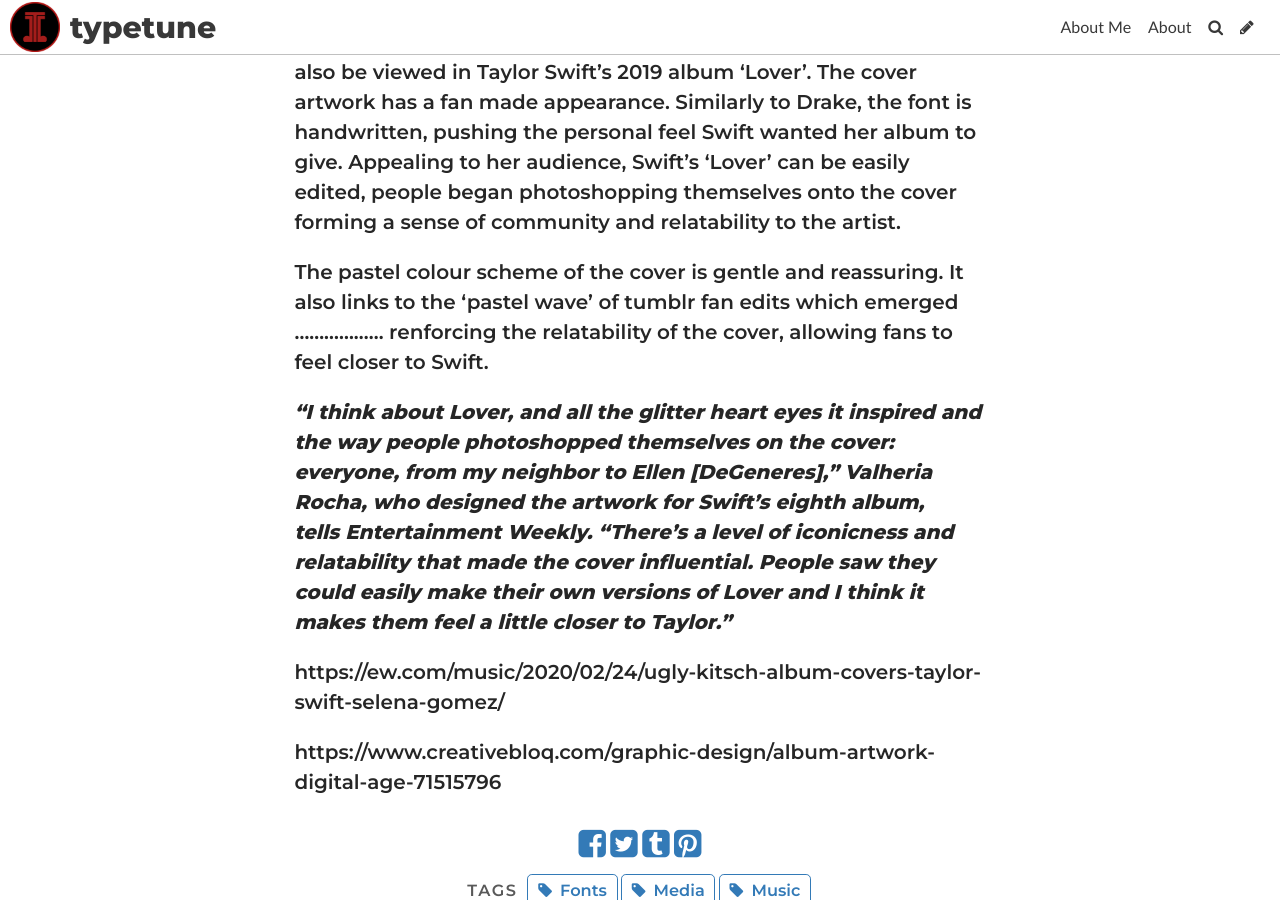
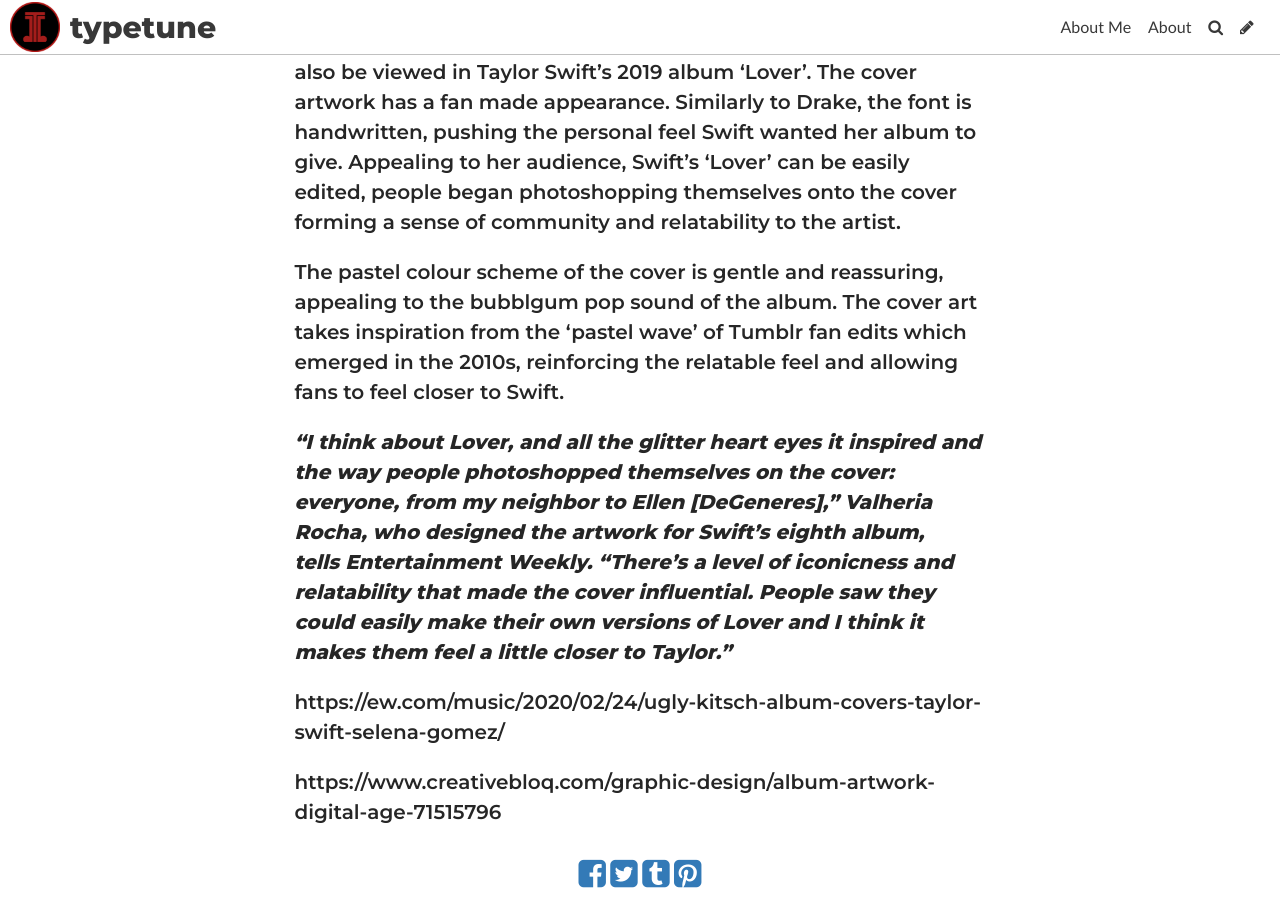
Before and after one commit to lauracutting/typetune, a Jekyll site: the page built from _posts/2020-11-18-the-dawn-of-the-digital-age-album-cover.md, in a window 1280 px wide and 900 px high, scrolled down 1961 px. Built offline with Jekyll 4.4.1, drawn with Linux system fonts in a browser that asks for light colours; some web fonts are replaced.

Commit message:
Update Post “2020-11-18-the-dawn-of-the-digital-age-album-cover”

```diff
--- a/_posts/2020-11-18-the-dawn-of-the-digital-age-album-cover.md
+++ b/_posts/2020-11-18-the-dawn-of-the-digital-age-album-cover.md
@@ -24,7 +24,7 @@
 
 This emphasis on engaging fans by using album cover design, can also be viewed in Taylor Swift's 2019 album 'Lover'. The cover artwork has a fan made appearance. Similarly to Drake, the font is handwritten, pushing the personal feel Swift wanted her album to give. Appealing to her audience, Swift's 'Lover' can be easily edited, people began photoshopping themselves onto the cover forming a sense of community and relatability to the artist.
 
-The pastel colour scheme of the cover is gentle and reassuring. It also links to the 'pastel wave' of tumblr fan edits which emerged .................. renforcing the relatability of the cover, allowing fans to feel closer to Swift.
+The pastel colour scheme of the cover is gentle and reassuring, appealing to the bubblgum pop sound of the album. The cover art takes inspiration from the 'pastel wave' of Tumblr fan edits which emerged in the 2010s, reinforcing the relatable feel and allowing fans to feel closer to Swift.
 
 ***“I think about Lover, and all the glitter heart eyes it inspired and the way people photoshopped themselves on the cover: everyone, from my neighbor to Ellen \[DeGeneres],” Valheria Rocha, who designed the artwork for Swift’s eighth album, tells Entertainment Weekly. “There’s a level of iconicness and relatability that made the cover influential. People saw they could easily make their own versions of Lover and I think it makes them feel a little closer to Taylor.”***
 
```
